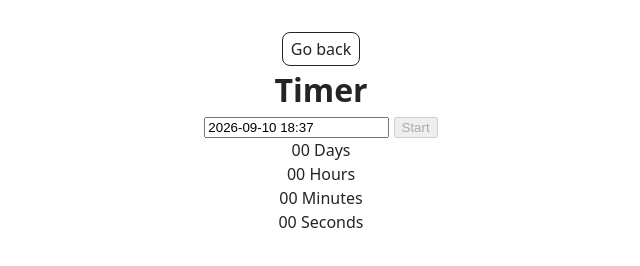
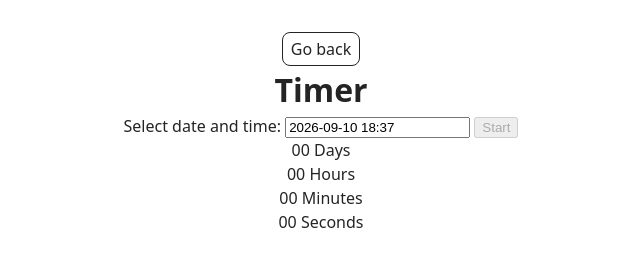
Before and after one commit to IhorIP/goit-js-hw-10, a website built with Vite: page src/1-timer.html in a window 1280 px wide. Shown: the whole page, without its empty margins (319-959 px from the left). Built offline with nearby package versions, Linux system fonts and the light colour scheme.

Commit message:
fix 10js

```diff
--- a/package.json
+++ b/package.json
@@ -5,7 +5,7 @@
   "type": "module",
   "scripts": {
     "dev": "vite",
-    "build": "vite build --base=/vanilla-app-template/",
+    "build": "vite build --base=/goit-js-hw-10/",
     "preview": "vite preview"
   },
   "devDependencies": {
--- a/src/1-timer.html
+++ b/src/1-timer.html
@@ -17,6 +17,7 @@
       <h1 class="main-title">Timer</h1>
 
       <div class="timer-controls">
+        <label for="datetime-picker">Select date and time:</label>
         <input type="text" id="datetime-picker" />
         <button type="button" data-start>Start</button>
       </div>
```
